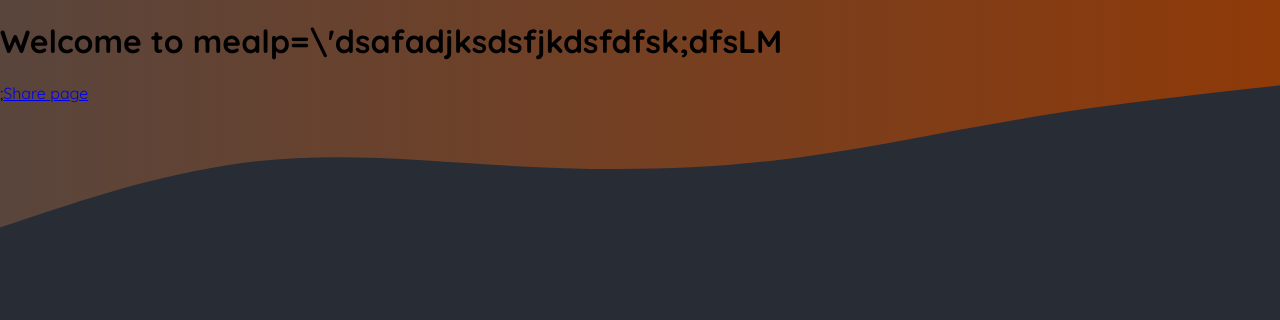
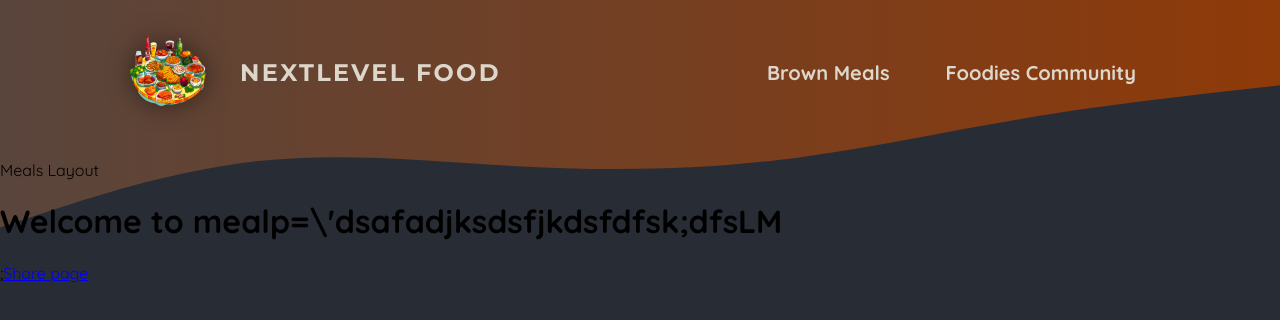
Before and after one commit to SamedyHUNX/nextjs, a Next.js app in the folder 05-onwards-foodies-starting-project/: page /meals in a window 1280 px wide. Shown: the top 320 px of the page. Built offline with nearby package versions, Linux system fonts and the light colour scheme.

Commit message:
master: addtion of folder 5

```diff
--- /dev/null
+++ b/05-onwards-foodies-starting-project/app/components/main-header.js
@@ -0,0 +1,25 @@
+import classes from "./main-header.module.css";
+import Link from "next/link";
+import logoImg from "./../../assets/logo.png";
+
+export default function MainHeader() {
+  return (
+    <header className={classes.header}>
+      <Link className={classes.logo} href="/">
+        <img src={logoImg.src} alt="A plate with food on it" />
+        NextLevel Food
+      </Link>
+
+      <nav className={classes.nav}>
+        <ul>
+          <li>
+            <Link href="/meals">Brown Meals</Link>
+          </li>
+          <li>
+            <Link href="/community">Foodies Community</Link>
+          </li>
+        </ul>
+      </nav>
+    </header>
+  );
+}
--- /dev/null
+++ b/05-onwards-foodies-starting-project/app/components/main-header.module.css
@@ -0,0 +1,67 @@
+.header {
+  display: flex;
+  justify-content: space-between;
+  align-items: center;
+  padding: 2rem 1rem;
+}
+
+@media (min-width: 768px) {
+  .header {
+    padding: 2rem 10%;
+  }
+}
+
+.nav ul {
+  list-style: none;
+  margin: 0;
+  padding: 0;
+  display: flex;
+  gap: 1.5rem;
+  /* font-family: 'Montserrat', sans-serif; */
+  font-size: 1.25rem;
+}
+
+.nav a {
+  text-decoration: none;
+  color: #ddd6cb;
+  font-weight: bold;
+  padding: 0.5rem 1rem;
+  border-radius: 0.5rem;
+}
+
+.nav a:hover,
+.nav a:active {
+  background: linear-gradient(90deg, #ff8a05, #f9b331);
+  background-clip: text;
+  -webkit-background-clip: text;
+  -webkit-text-fill-color: transparent;
+  text-shadow: 0 0 18px rgba(248, 190, 42, 0.8);
+}
+
+.active {
+  background: linear-gradient(90deg, #ff8a05, #f9b331);
+  background-clip: text;
+  -webkit-background-clip: text;
+  -webkit-text-fill-color: transparent;
+}
+
+.logo {
+  display: flex;
+  align-items: center;
+  justify-content: center;
+  gap: 2rem;
+  text-decoration: none;
+  color: #ddd6cb;
+  font-weight: bold;
+  font-family: "Montserrat", sans-serif;
+  letter-spacing: 0.15rem;
+  text-transform: uppercase;
+  font-size: 1.5rem;
+}
+
+.logo img {
+  width: 5rem;
+  height: 5rem;
+  object-fit: contain;
+  filter: drop-shadow(0 0 0.75rem rgba(0, 0, 0, 0.5));
+}
--- a/05-onwards-foodies-starting-project/app/layout.js
+++ b/05-onwards-foodies-starting-project/app/layout.js
@@ -1,8 +1,9 @@
-import './globals.css';
+import MainHeader from "./components/main-header";
+import "./globals.css";
 
 export const metadata = {
-  title: 'NextLevel Food',
-  description: 'Delicious meals, shared by a food-loving community.',
+  title: "NextLevel Food",
+  description: "Delicious meals, shared by a food-loving community.",
 };
 
 export default function RootLayout({ children }) {
@@ -15,11 +16,11 @@
               <linearGradient id="gradient" x1="0%" y1="0%" x2="100%" y2="0%">
                 <stop
                   offset="0%"
-                  style={{ stopColor: '#59453c', stopOpacity: '1' }}
+                  style={{ stopColor: "#59453c", stopOpacity: "1" }}
                 />
                 <stop
                   offset="100%"
-                  style={{ stopColor: '#8f3a09', stopOpacity: '1' }}
+                  style={{ stopColor: "#8f3a09", stopOpacity: "1" }}
                 />
               </linearGradient>
             </defs>
@@ -29,7 +30,7 @@
             ></path>
           </svg>
         </div>
-
+        <MainHeader />
         {children}
       </body>
     </html>
--- /dev/null
+++ b/05-onwards-foodies-starting-project/app/meals/layout.js
@@ -0,0 +1,8 @@
+export default function MealsLayout({ children }) {
+  return (
+    <>
+      <p>Meals Layout</p>
+      {children}
+    </>
+  );
+}
```
